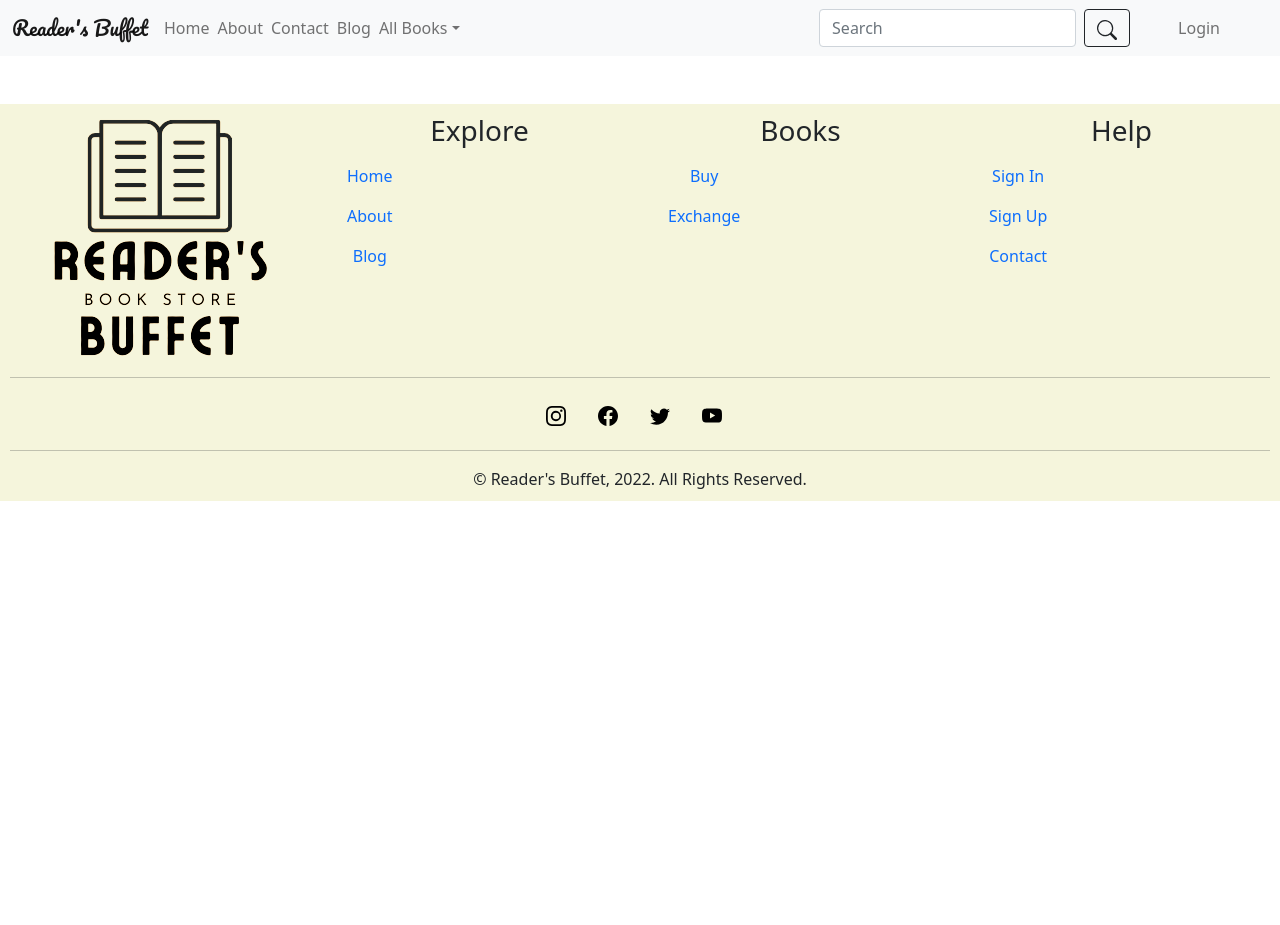
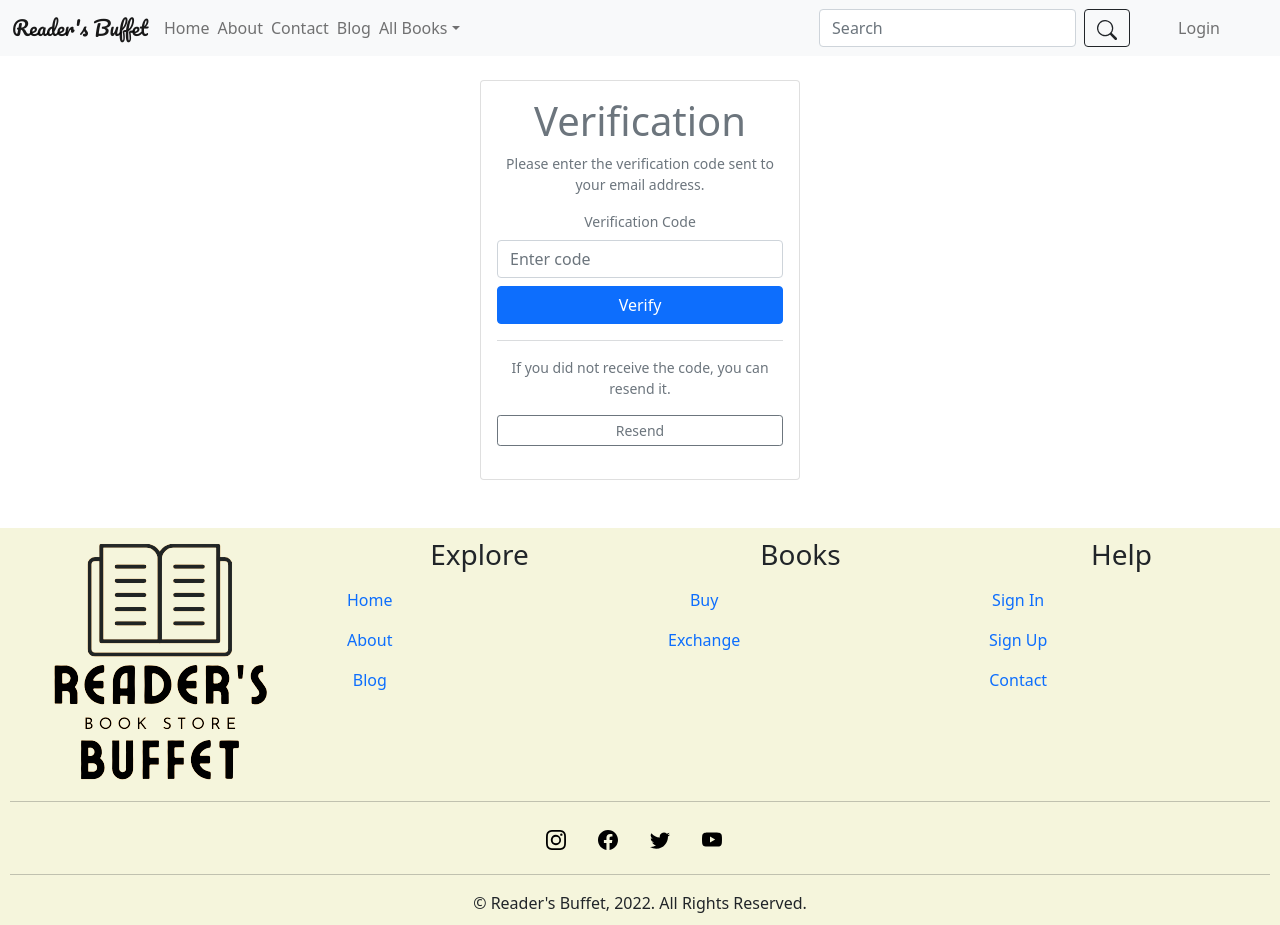
Before and after one commit to manojbastakoti/Reader-s-Buffet, a React (Create React App) app: page /verification in a window 1280 px wide. Before the commit the page ends 800 px from the top, so only its background shows below. Built offline with nearby package versions, Linux system fonts and the light colour scheme.

Commit message:
Create verification page

```diff
--- a/src/App.js
+++ b/src/App.js
@@ -14,6 +14,7 @@ import Homepage from "./components/Homepage";
 import Footer from "./components/Footer";
 import Login from "./components/Login";
 import Register from "./components/Register";
+import Verification from "./components/Verification";
 
 // import Example from "./components/Example";
 
@@ -31,6 +32,8 @@ function App() {
           <Route path="/contact" element={<Contact />} />
           <Route path="/login" element={<Login />} />
           <Route path="/register" element={<Register />} />
+          <Route path="/verification" element={<Verification />} />
+
           {/* <Route path="/example" element={<Example/>}/> */}
         </Routes>
         <Footer />
--- /dev/null
+++ b/src/components/Verification.jsx
@@ -0,0 +1,43 @@
+import React from "react";
+import { Button, Card, Container, Form } from "react-bootstrap";
+
+export default function Verification() {
+  return (
+    <Container>
+      <Card className="mx-auto p-3 my-4">
+        <Form>
+          <Form.Text>
+            <h1 className="text-center">Verification</h1>
+            <p>
+              Please enter the verification code sent to your email address.
+            </p>
+
+            <Form.Group controlId="formBasicEmail" className="mb-2">
+              <Form.Label>Verification Code</Form.Label>
+              <Form.Control
+                type="number"
+                maxLength={6}
+                placeholder="Enter code"
+              />
+            </Form.Group>
+            <Button className="w-100" type="submit">
+              Verify
+            </Button>
+            <hr />
+
+            <p>If you did not receive the code, you can resend it.</p>
+            {/* resend button */}
+            <Button
+              variant="outline-secondary"
+              size="sm"
+              className="w-100"
+              type="button"
+            >
+              Resend
+            </Button>
+          </Form.Text>
+        </Form>
+      </Card>
+    </Container>
+  );
+}
```
